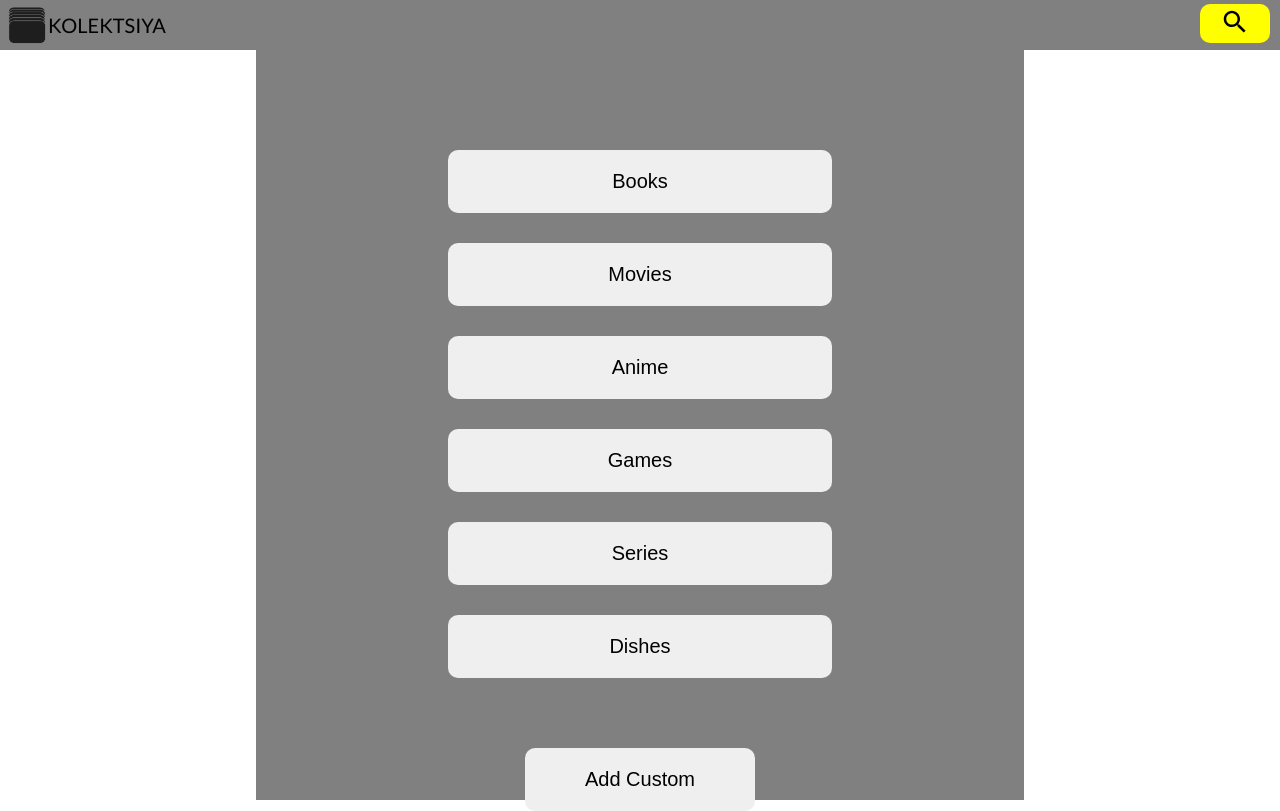
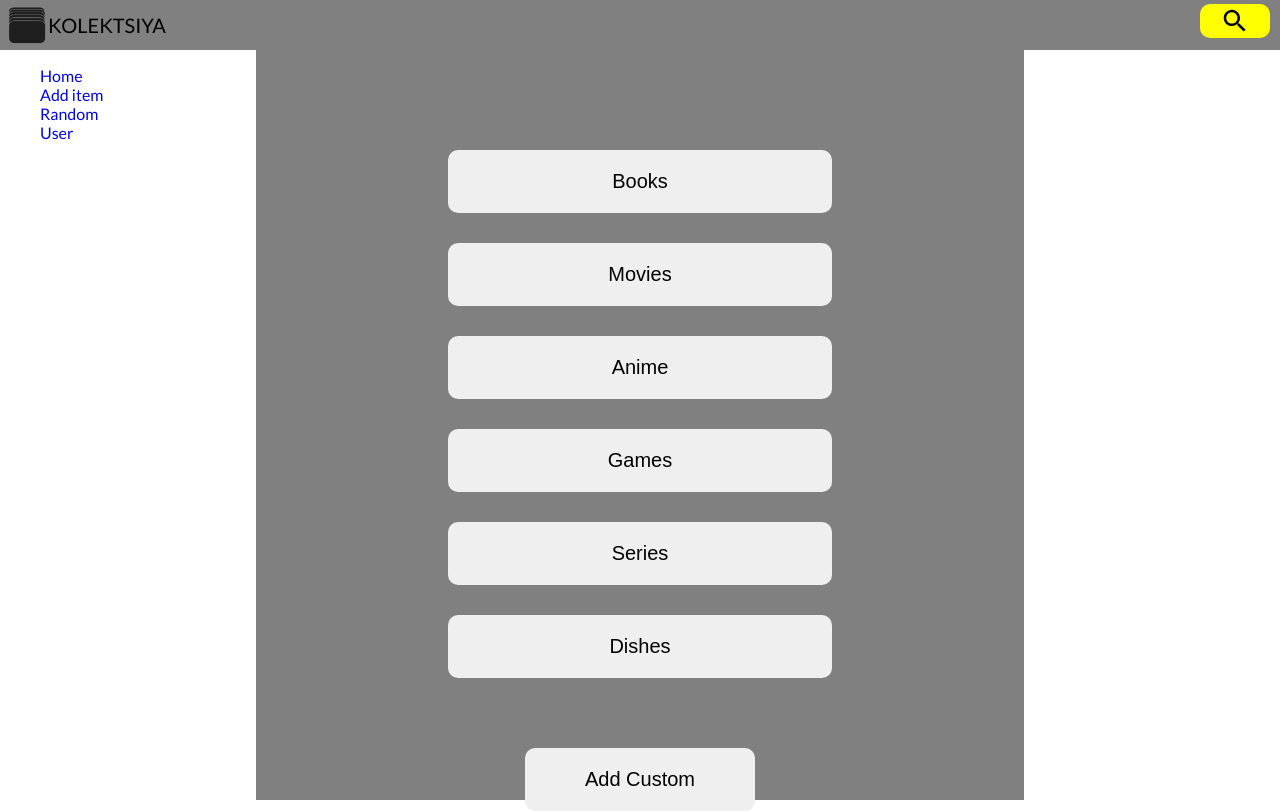
Before and after one commit to sskrkvsk/collection-app, a React (Create React App) app: page / in a window 1280 px wide. Built offline with nearby package versions, Linux system fonts and the light colour scheme.

Commit message:
Menu btn and menu structure added

```diff
--- a/package.json
+++ b/package.json
@@ -46,5 +46,8 @@
       "last 1 firefox version",
       "last 1 safari version"
     ]
+  },
+  "devDependencies": {
+    "@types/react-router-dom": "^5.3.3"
   }
 }
--- /dev/null
+++ b/src/components/Menu.js
@@ -0,0 +1,15 @@
+import React from 'react'
+import { Link } from 'react-router-dom';
+
+const Menu = () => {
+  return (
+    <ul>
+        <li><Link to="/some-route">Home</Link></li>
+        <li><Link to="/some-route">Add item</Link></li>
+        <li><Link to="/some-route">Random</Link></li>
+        <li><Link to="/some-route">User</Link></li>
+    </ul>
+  )
+}
+
+export default Menu
--- a/src/components/Navbar.js
+++ b/src/components/Navbar.js
@@ -1,9 +1,18 @@
-import React from 'react'
-import HolidayVillageRoundedIcon from '@mui/icons-material/HolidayVillageRounded';
+import React, { useState } from 'react'
+import { SvgContainer } from './styles/SvgContainer';
+import { NavbarStyle } from './styles/Navbar.styled';
+import Menu from './Menu'
 
 const NavBar = () => {
+
+  const [menuBtn, setMenuBtn] = useState(false);
+
+
+
   return (
-    <HolidayVillageRoundedIcon />
+    <NavbarStyle>
+      {menuBtn ? <SvgContainer><img src='/images/menu_black_24dp.svg' alt='menu'/></SvgContainer> : <Menu />}
+    </NavbarStyle>
   )
 }
 
--- a/src/components/styles/Global.js
+++ b/src/components/styles/Global.js
@@ -29,6 +29,10 @@ a, button {
   touch-action: manipulation; /* Element doesn't want double-tap on mobile to zoom */
 }
 
+ul {
+  list-style: none;
+}
+
 svg {
   /* Make the SVGs fit the parent container by default */
   height: 100%;
--- /dev/null
+++ b/src/components/styles/Home.styled.js
@@ -0,0 +1,5 @@
+import styled from "styled-components";
+
+// Home
+export const HomeStyle = styled.section`
+`
--- /dev/null
+++ b/src/components/styles/Navbar.styled.js
@@ -0,0 +1,13 @@
+import styled from "styled-components";
+
+// Nav bar
+export const NavbarStyle = styled.div`
+    position: fixed;
+    top: calc(${({theme}) => theme.height.headerHight});
+
+    span {
+        margin-top: 10px;
+        margin-left: 10px;
+        padding: 10px 15px;
+    }
+`
--- a/src/components/styles/SvgContainer.js
+++ b/src/components/styles/SvgContainer.js
@@ -2,9 +2,10 @@ import styled from "styled-components";
 
 // HEADER
 export const SvgContainer = styled.span`
-    padding: 3px 20px;
+    padding: 2px 20px;
     margin-top: 4px;
     margin-right: 10px;
     background-color: yellow;
     border-radius: ${({theme}) => theme.border.radius};
+    display: flex;
 `
--- a/src/pages/Home.js
+++ b/src/pages/Home.js
@@ -1,13 +1,16 @@
 import React from 'react'
 import Header from '../components/Header';
 import Main from '../components/Main';
+import Navbar from '../components/Navbar'
+import { HomeStyle } from '../components/styles/Home.styled';
 
 const Home = () => {
   return (
-    <div>
+    <HomeStyle>
       <Header />
       <Main />
-    </div>
+      <Navbar />
+    </HomeStyle>
 
   )
 }
```
Also changed, not shown: public/images/menu_black_24dp.svg (added), 1 other file (tests, documents, lock files or other folders).
